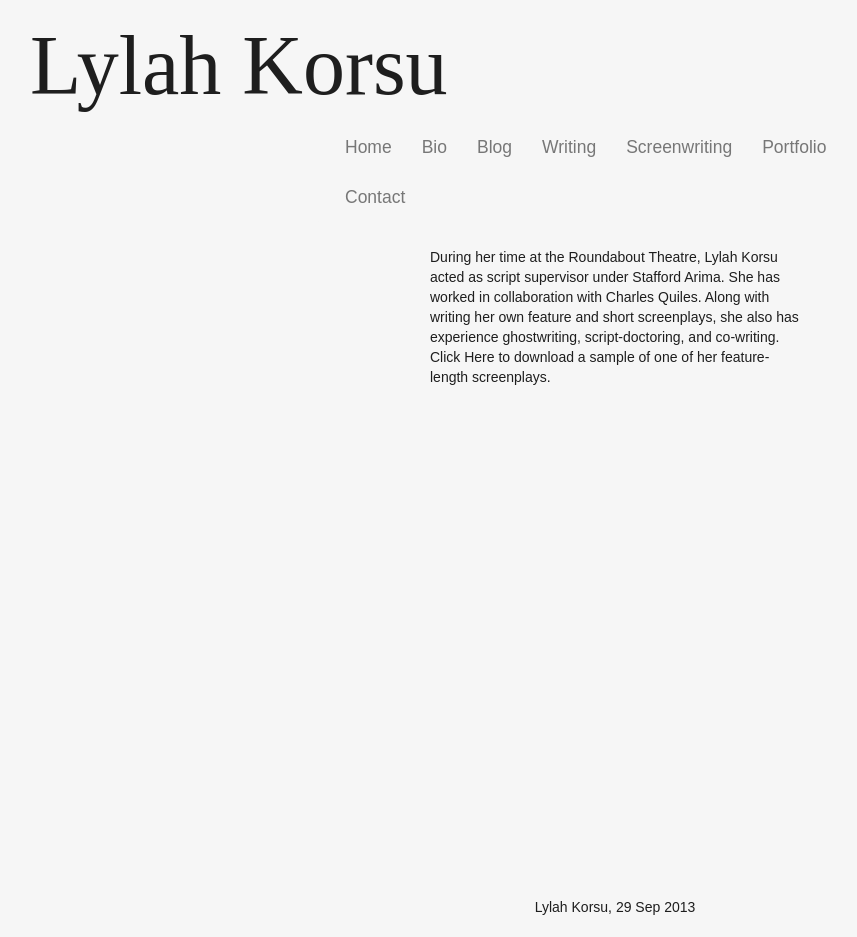
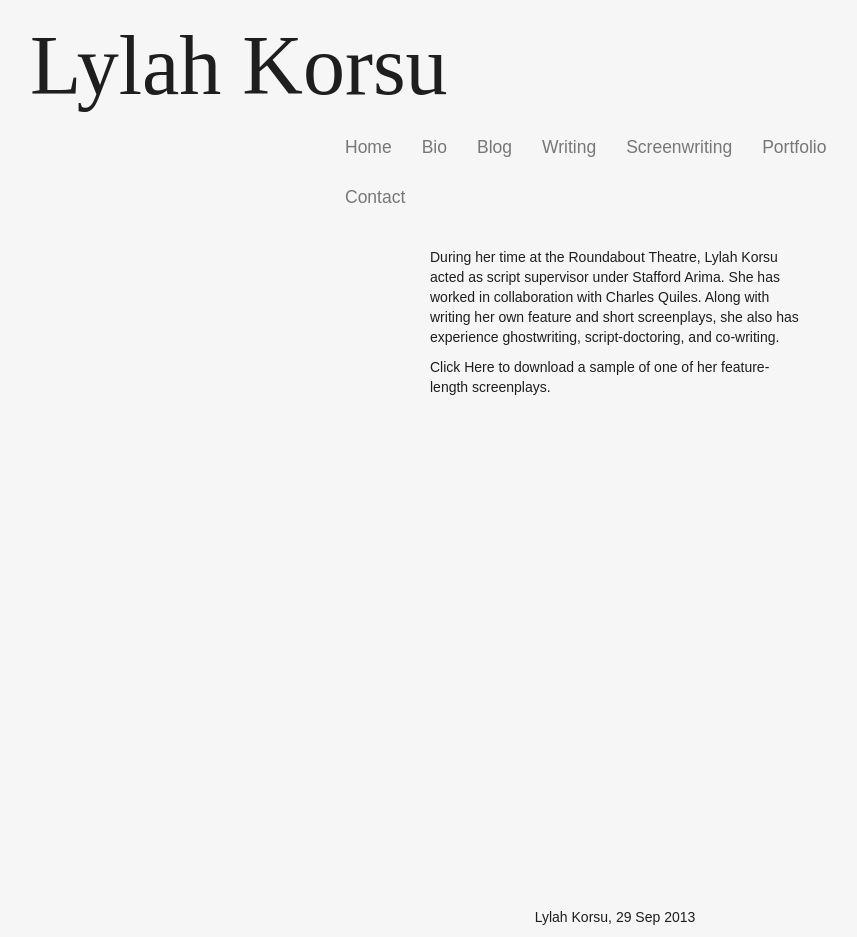
Before and after one commit to lylahkorsu/lylahkorsu.github.io, a Jekyll site: the page built from screenwriting/index.html, in a window 1280 px wide. Shown: the whole page, without its empty margins (25-882 px from the left). Built offline with Jekyll 4.4.1, drawn with Linux system fonts in a browser that asks for light colours; some web fonts are replaced.

Commit message:
Screenwriting content

```diff
--- a/screenwriting/index.html
+++ b/screenwriting/index.html
@@ -8,7 +8,10 @@ title: Screenwriting
 		<div class="col-lg-3"></div>
 		<div class="col-lg-6">
 			<p id="screenwriting-content">
-				During her time at the Roundabout Theatre, Lylah Korsu acted as script supervisor under Stafford Arima. She has worked in collaboration with Charles Quiles. Along with writing her own feature and short screenplays, she also has experience ghostwriting, script-doctoring, and co-writing. <span class="highlighted"><a href="docs/Nikko2013_Sample.pdf">Click Here</a></span> to download a sample of one of her feature-length screenplays.
+				During her time at the Roundabout Theatre, Lylah Korsu acted as script supervisor under Stafford Arima. She has worked in collaboration with Charles Quiles. Along with writing her own feature and short screenplays, she also has experience ghostwriting, script-doctoring, and co-writing.
+			</p>
+			<p>
+				<span class="highlighted"><a href="docs/Nikko2013_Sample.pdf">Click Here</a></span> to download a sample of one of her feature-length screenplays.
 			</p>
 		</div>
 		<div class="col-lg-3"></div>
```
